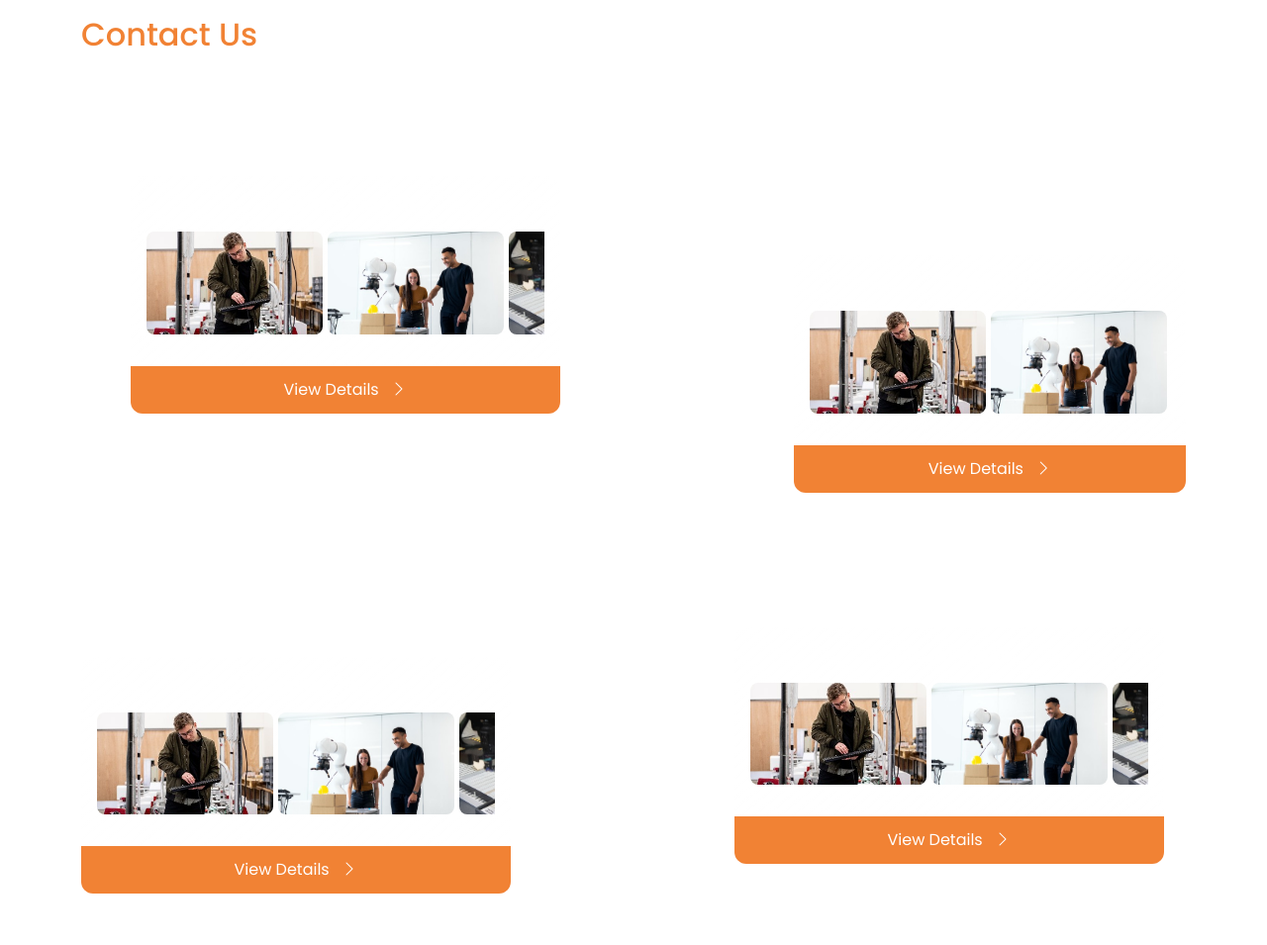
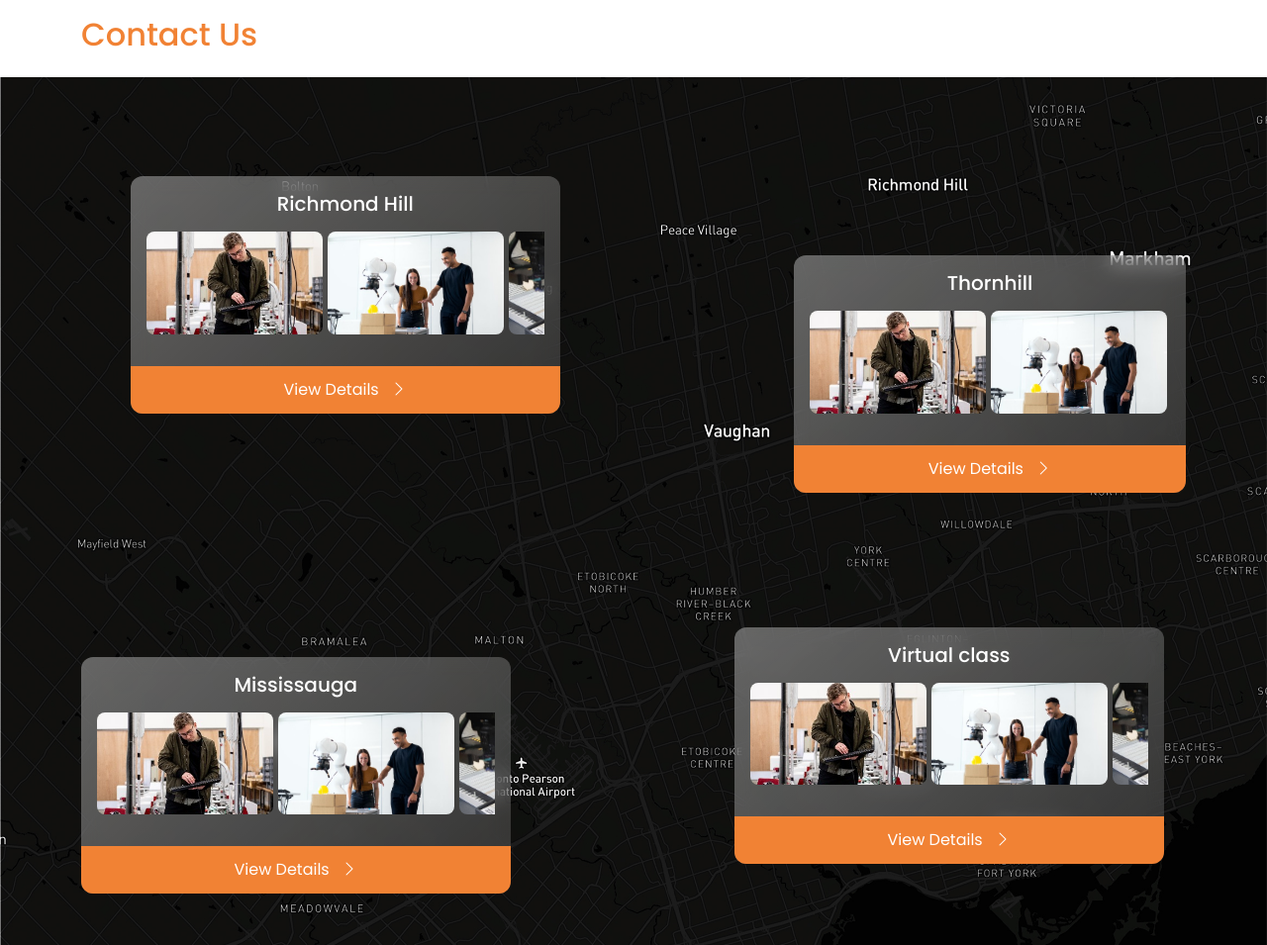
Before and after one commit to haquedot/ExceedContact, a plain HTML site: page index.html in a window 1280 px wide. Shown: the top 955 px of the page at 99% size. Drawn offline with nearby package versions, Linux system fonts and the light colour scheme; the site is published under a folder, as on GitHub Pages, so addresses that start at the root find nothing; a script that the page names is missing.

Commit message:
fixed the path of map

```diff
--- a/css/style.css
+++ b/css/style.css
@@ -15,7 +15,7 @@ h3 {
 
 #section-1 {
     height: 1208.69px;
-    background-image: url(/images/map.jpeg);
+    background-image: url(../images/map.jpeg);
     background-size: cover;
     background-position: center;
     padding: 100px 0;
```
